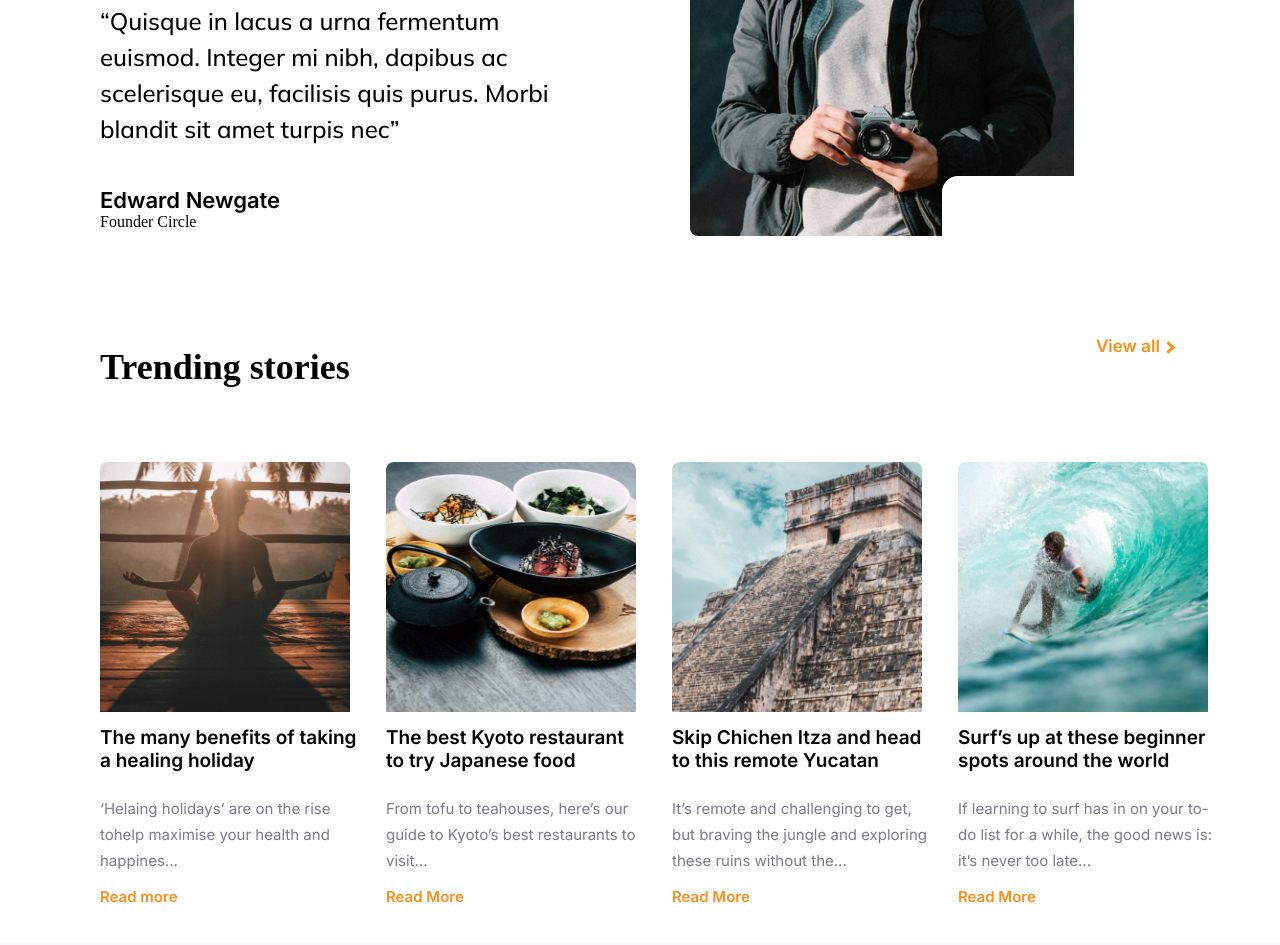
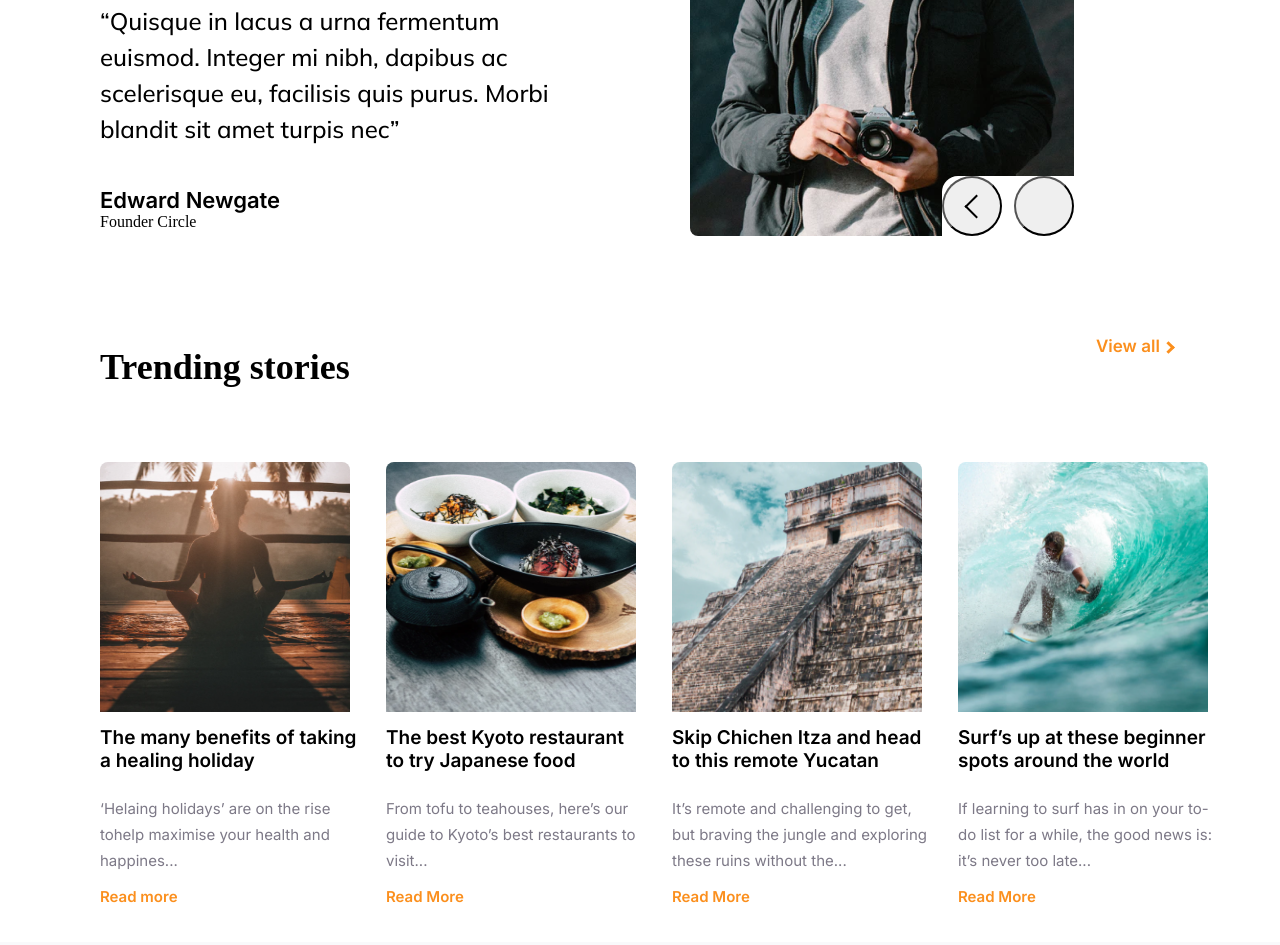
Before and after one commit to pinkypie1488/DZ, a plain HTML site: page index.html in a window 1280 px wide. Shown: the part 3024-3969 px from the top of the page. Drawn offline with Linux system fonts and the light colour scheme.

Commit message:
first commit

```diff
--- a/CSS/styles.css
+++ b/CSS/styles.css
@@ -433,14 +433,31 @@ form select {
   height: 60px;
   border-radius: 16px 0px 0px 0px;
   }
- .arrow-r {
-  border: solid var(--main-color);
-  border-width: 0 1px 1px 0;
-  display: inline-block;
-  padding: 5px;
-  transform: rotate(-45deg);
+  .arrow-l {
+    width: 60px;
+    height: 60px;
+    border-radius: 50%;
+    position: relative;
+  }
+  .arrow-l:after {
+    display: block;
+    content: " ";
+    width: 15px;
+    height: 15px;
+    border: 2px solid;
+    position: absolute;
+    border-top: none;
+    border-left: none;
+    transform: rotate(135deg);
+    right: 15px;
+    top: 20px;
+  }
+   .arrow-r{
+    width: 60px;
+    height: 60px;
+    border-radius: 50%;
+   }
 
-}
 
 
  /*Section6*/
@@ -594,4 +611,5 @@ form select {
   display: flex;
   justify-content: center;
   align-items: center;
+  margin-bottom: 50px;
 }
--- a/index.html
+++ b/index.html
@@ -137,11 +137,12 @@
         <div class="gallery-continer2">
 
             <div class="arrows">
-             <i class="arrow-l"></i>
-             <i class="aroow-r"></i>
+             <button class="arrow-l"><a href="#"></a></button>
+             <button class="arrow-r"><a href="#"></a></button>
             </div>
         </div>
     </section>
+</body>
 
     <!--Section6-->
 
```
Lines whose indentation alone changed are shown as unchanged.
